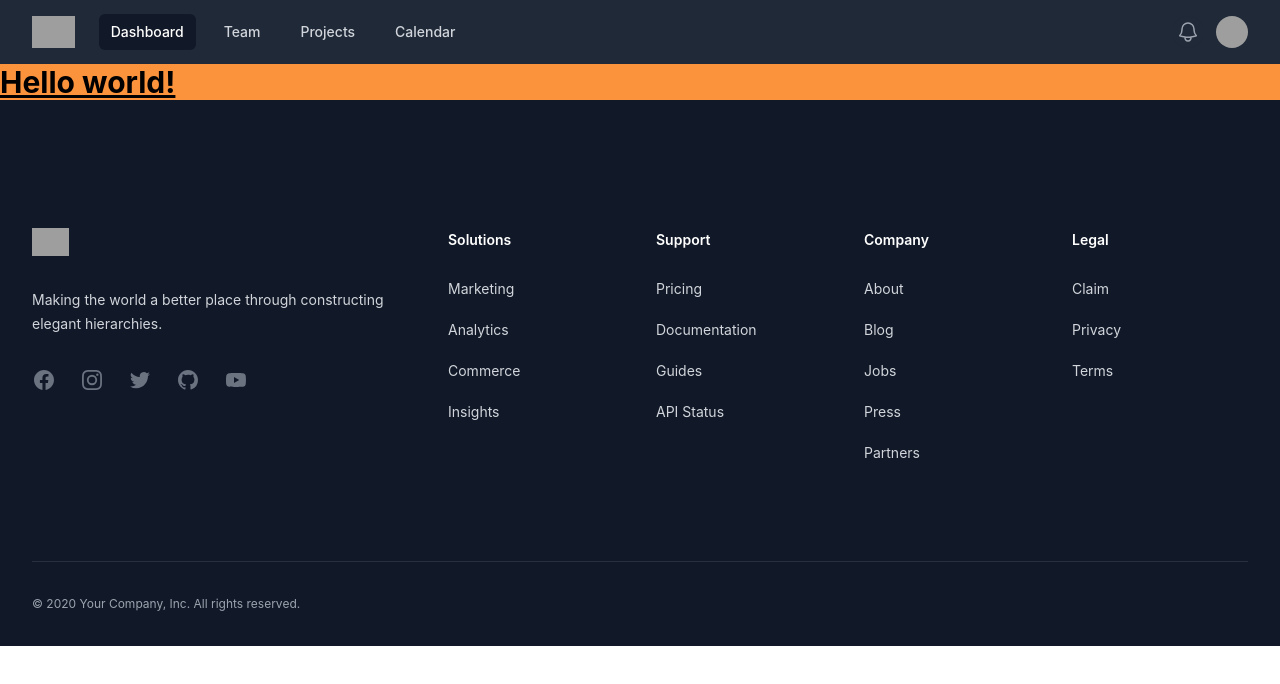
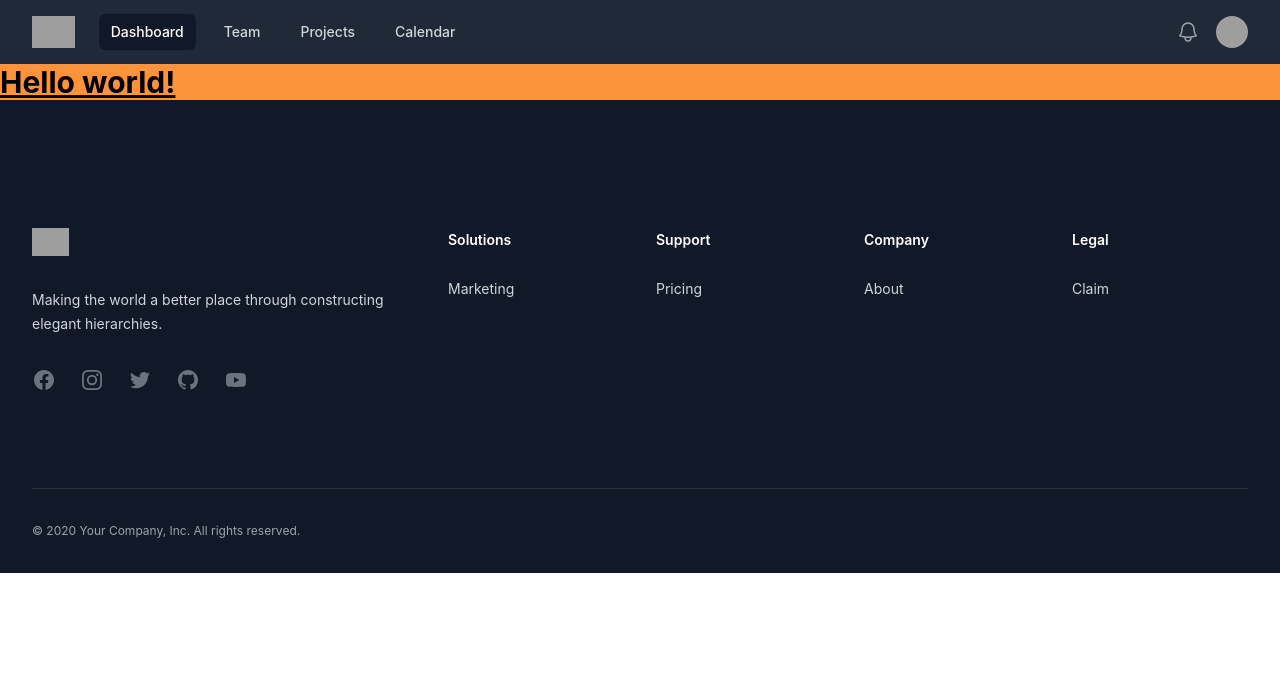
Before and after one commit to MailingDelgadoMedina/testEx, a React (Create React App) app: page / in a window 1280 px wide. Shown: the top 684 px of the page. Built offline with nearby package versions, Linux system fonts and the light colour scheme; grey boxes are pictures that could not be loaded.

Commit message:
close #3, Footer finished

```diff
--- a/src/components/Footer.js
+++ b/src/components/Footer.js
@@ -2,27 +2,18 @@ import React from 'react'
 const navigation = {
   solutions: [
     { name: 'Marketing', href: '#' },
-    { name: 'Analytics', href: '#' },
-    { name: 'Commerce', href: '#' },
-    { name: 'Insights', href: '#' },
+
   ],
   support: [
     { name: 'Pricing', href: '#' },
-    { name: 'Documentation', href: '#' },
-    { name: 'Guides', href: '#' },
-    { name: 'API Status', href: '#' },
   ],
   company: [
     { name: 'About', href: '#' },
-    { name: 'Blog', href: '#' },
-    { name: 'Jobs', href: '#' },
-    { name: 'Press', href: '#' },
-    { name: 'Partners', href: '#' },
+
   ],
   legal: [
     { name: 'Claim', href: '#' },
-    { name: 'Privacy', href: '#' },
-    { name: 'Terms', href: '#' },
+
   ],
   social: [
     {
```
Also changed, not shown: 1 other file (tests, documents, lock files or other folders).
